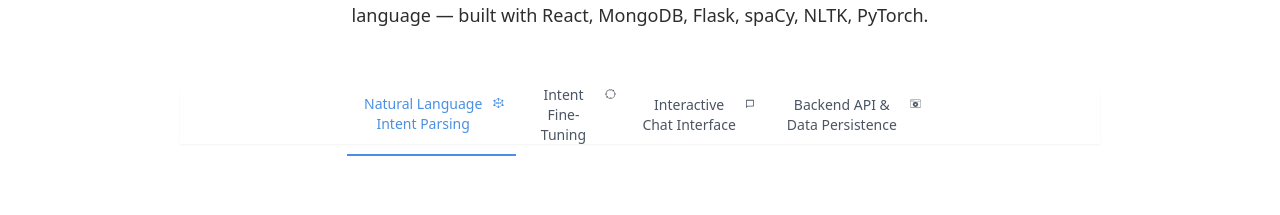
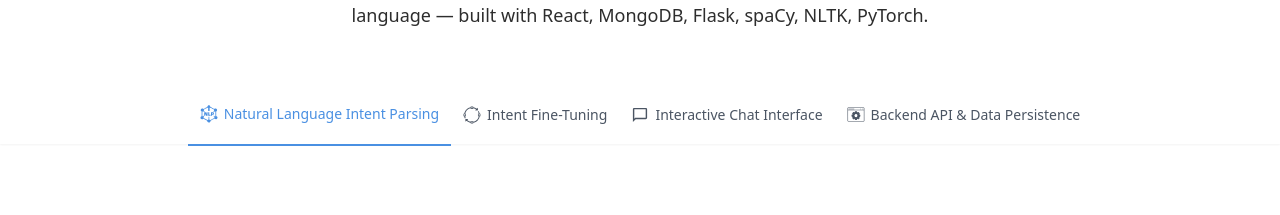
Before and after one commit to robmcdonald5/personalsite, a SvelteKit app: page /work/ai-menu-chatbot in a window 1280 px wide. Shown: the part 293-508 px from the top of the page. Built offline with nearby package versions, Linux system fonts and the light colour scheme.

Commit message:
Updated display on showcase

```diff
--- a/src/routes/work/ai-menu-chatbot/+page.svelte
+++ b/src/routes/work/ai-menu-chatbot/+page.svelte
@@ -51,20 +51,22 @@
         <!-- Showcase Display -->
         <div class="w-full max-w-[1440px] h-[611px] relative mx-auto mb-[60px]">
           <!-- Navigation Bar -->
-          <div class="w-full h-[55px] flex justify-center items-center flex-row px-[167px] bg-[#FFFFFF] shadow-[0px_1px_2px_0px_rgba(0,0,0,0.05)] absolute top-0 left-0">
+          <div class="w-screen h-[55px] bg-[#FFFFFF] shadow-[0px_1px_2px_0px_rgba(0,0,0,0.05)] absolute top-0 left-1/2 transform -translate-x-1/2">
+            <div class="w-full h-full flex justify-center items-center flex-row px-[167px]">
               {#each sections as section}
                 <button
-                class="flex justify-center items-start flex-row gap-1.5 pt-[17px] pb-[20px] px-3 {activeSection === section.name ? 'border-solid border-[#4A90E2] border-b-2' : ''}"
+                  class="flex justify-center items-center flex-row gap-1.5 pt-[17px] pb-[20px] px-3 {activeSection === section.name ? 'border-solid border-[#4A90E2] border-b-2' : ''}"
                   onclick={() => setActiveSection(section.name)}
                 >
+                  <div>
+                    <img src="/{section.icon}" alt="{section.name}" class="w-[18px] h-[18px]" />
+                  </div>
                   <div class="text-sm font-inter text-center font-medium {activeSection === section.name ? 'text-[#4A90E2]' : 'text-[#4B5563]'}">
                     {section.name}
                   </div>
-                <div>
-                  <img src="/{section.icon}" alt="{section.name}" class="w-[18px] h-[18px]" />
-                </div>
                 </button>
               {/each}
+            </div>
           </div>
 
           <!-- Left Side - Image Showcase -->
```
Lines whose indentation alone changed are shown as unchanged.
